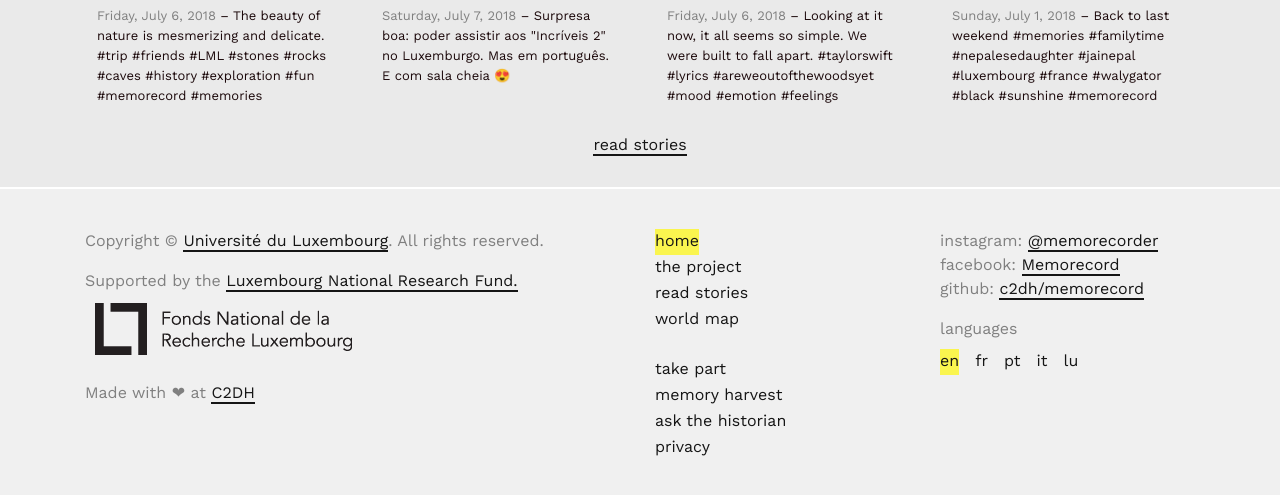
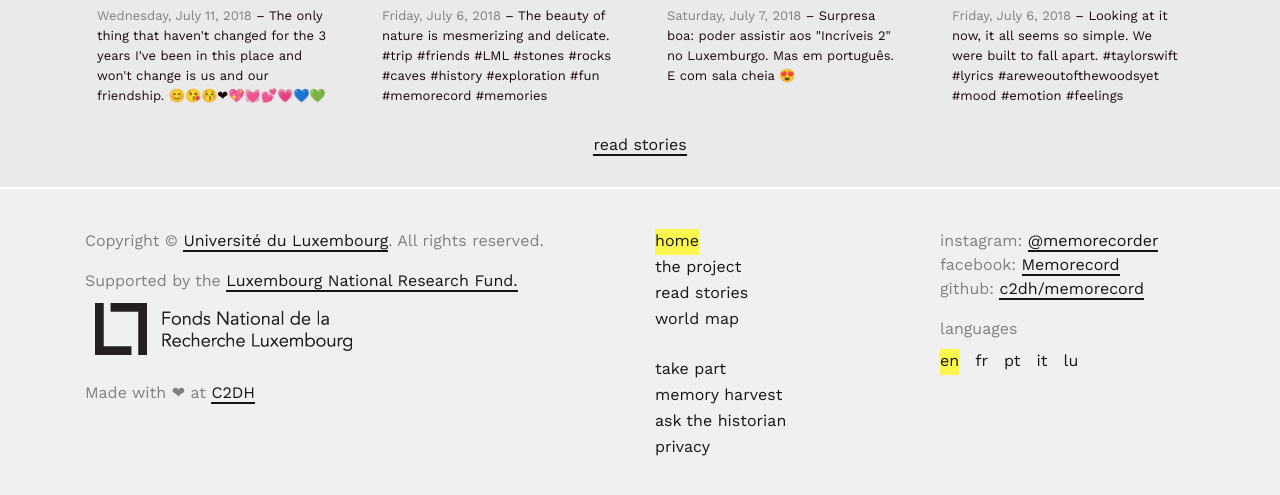
Before and after one commit to C2DH/memorecord, a Jekyll site: the page built from pages/index.md, in a window 1280 px wide and 900 px high, scrolled down 655 px, cut to the strip 399-894 px from the top of the window. Built offline with Jekyll 4.4.1, drawn with Linux system fonts in a browser that asks for light colours.

Commit message:
new entry

```diff
--- a/_data/documents.yaml
+++ b/_data/documents.yaml
@@ -430,3 +430,15 @@
         url: 2979c2b9280e42c09e3630440f2faed2-24x24.jpg
         width: 24
         height: 24
+-
+    uid: 'https://www.instagram.com/p/BlG2AaqBYOb/'
+    description: 'The only thing that haven''t changed for the 3 years I''ve been in this place and won''t change is us and our friendship. 😊😘😚❤💖💓💕💗💙💚💛🧡💜💞❣ #nepalesedaughter #nepalesegirls #girlpower #jainepal #memorecord #memories #friends #family #chingus #luxembourg #hamilius #fun #kpop #blackandwhite #goodday #life #unity #peaceofmind #happiness'
+    image: 'https://memorecord.uni.lu/media/images/1821380622451835803_5978731130.png'
+    url: 'https://www.instagram.com/p/BlG2AaqBYOb/'
+    provider: instagram
+    date: '2018-07-11'
+    _id: 202a6a4458fa4c89b2fe4e52f52c3648
+    thumbnail:
+        url: 202a6a4458fa4c89b2fe4e52f52c3648-24x24.jpg
+        width: 24
+        height: 24
```
Also changed, not shown: assets/images/thumbnails/202a6a4458fa4c89b2fe4e52f52c3648-24x24.jpg (added).
